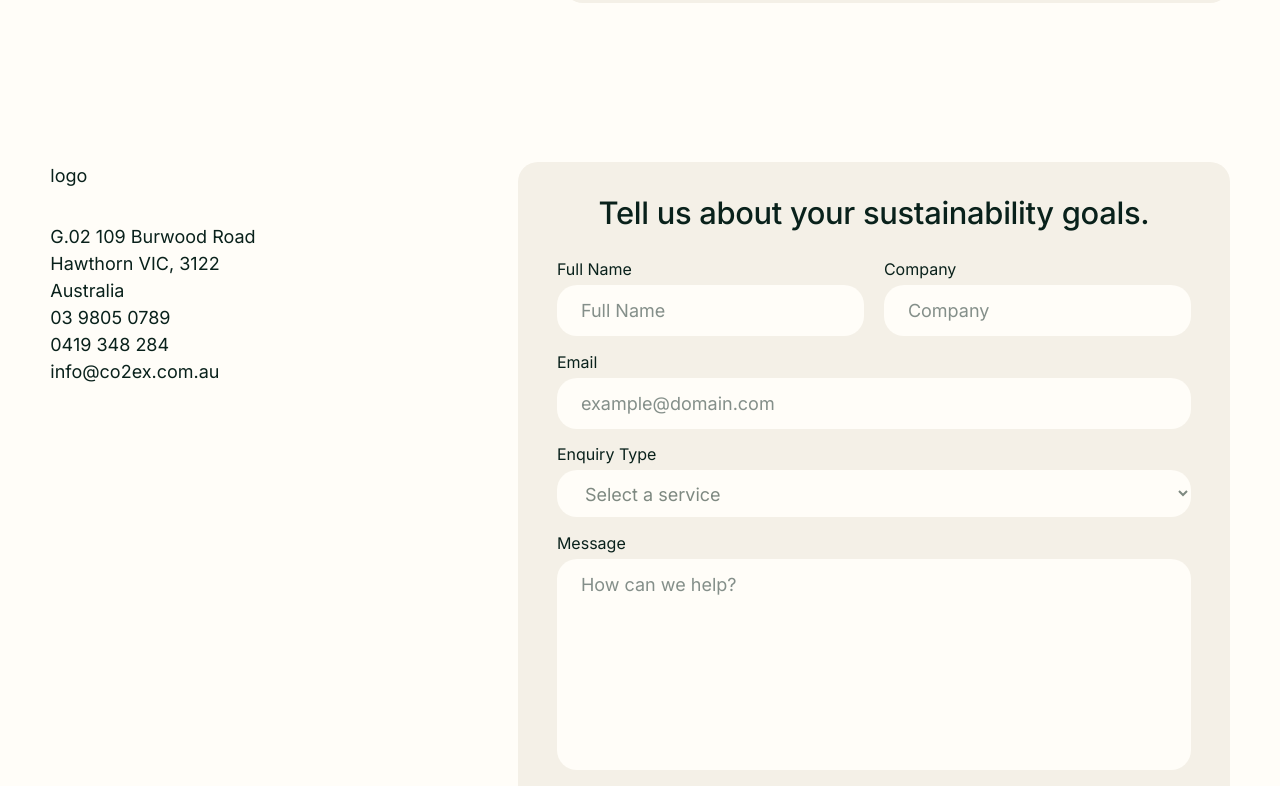
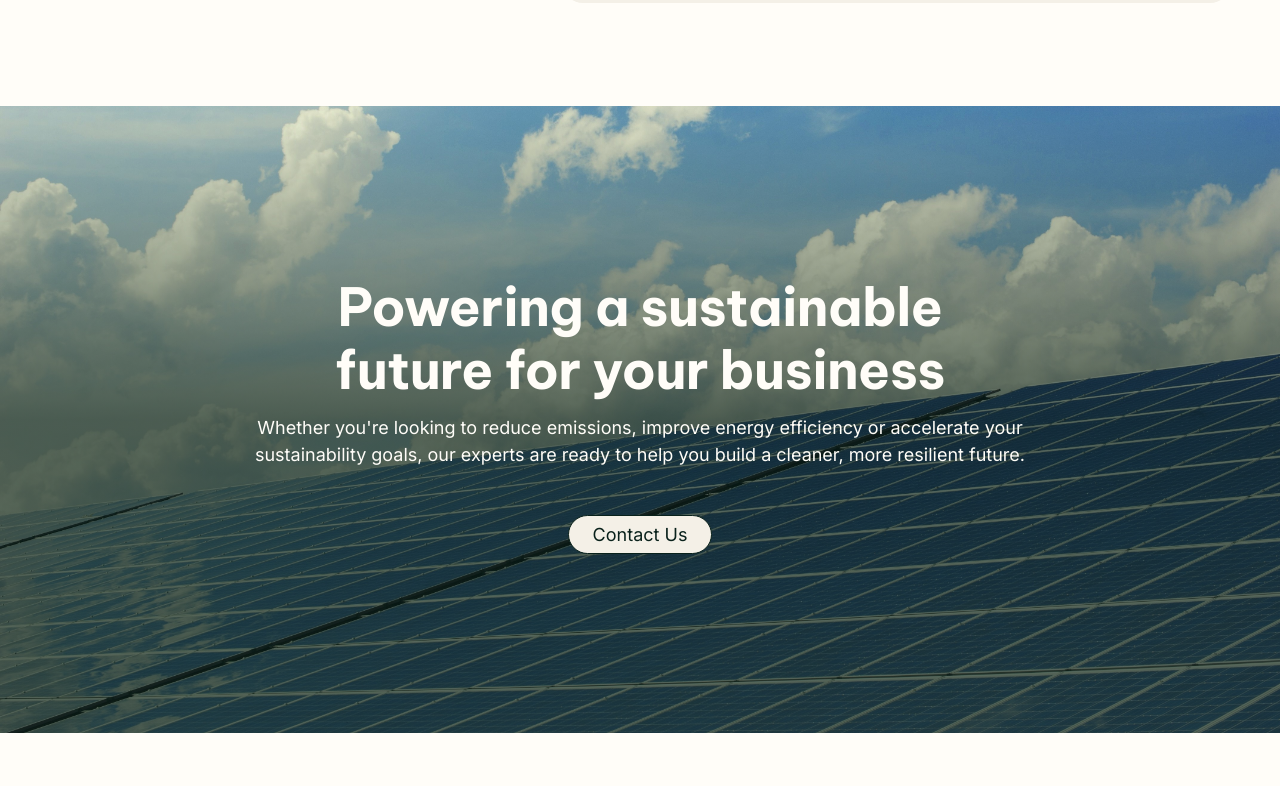
Before and after one commit to tinaaiscoding/acx, a Next.js app: page / in a window 1280 px wide. Shown: the part 2514-3300 px from the top of the page. Built offline with nearby package versions, Linux system fonts and the light colour scheme.

Commit message:
- Built Home 'call to action' section

```diff
--- /dev/null
+++ b/app/(frontend)/(home)/components/CallToAction.tsx
@@ -0,0 +1,41 @@
+import Image from 'next/image';
+
+import bgImage from '@/public/images/home-cta.jpg';
+
+const CallToAction = () => {
+  return (
+    <section className='relative'>
+      <div className='absolute inset-x-0 top-0 -z-10 min-h-full'>
+        <div className='absolute inset-0 z-1 bg-gradient-to-t from-[#09211B] from-[50%] to-[#034F3A]/[13%] to-[100%] opacity-[68%]'></div>
+        <Image
+          src={bgImage}
+          alt='three windmills in an open, yellow flower field'
+          placeholder='blur'
+          quality={100}
+          fill
+          sizes='100vw'
+          className='object-cover'
+
+        />
+      </div>
+
+      <div className='u-container py-section-main'>
+        <div className='flex flex-col items-center gap-(--size--3-5rem) p-fl-5'>
+          <div className='flex w-[771px] flex-col gap-(--size--2rem) text-center'>
+            <h2 className='u-text-style-h1 text-light'>
+              Powering a sustainable future for your business
+            </h2>
+            <p className='u-text-style-main text-light'>
+              Whether you're looking to reduce emissions, improve energy
+              efficiency or accelerate your sustainability goals, our experts
+              are ready to help you build a cleaner, more resilient future.
+            </p>
+          </div>
+          <button className='btn-secondary'>Contact Us</button>
+        </div>
+      </div>
+    </section>
+  );
+};
+
+export default CallToAction;
--- a/app/(frontend)/(home)/page.tsx
+++ b/app/(frontend)/(home)/page.tsx
@@ -1,3 +1,4 @@
+import CallToAction from './components/CallToAction';
 import Hero from './components/Hero';
 import Services from './components/Services';
 import Solutions from './components/Solutions';
@@ -10,6 +11,7 @@ const Home = () => {
       <Hero />
       <Services />
       <Solutions />
+      <CallToAction />
     </main>
   );
 };
```
Also changed, not shown: public/images/home-cta.jpg (added).
